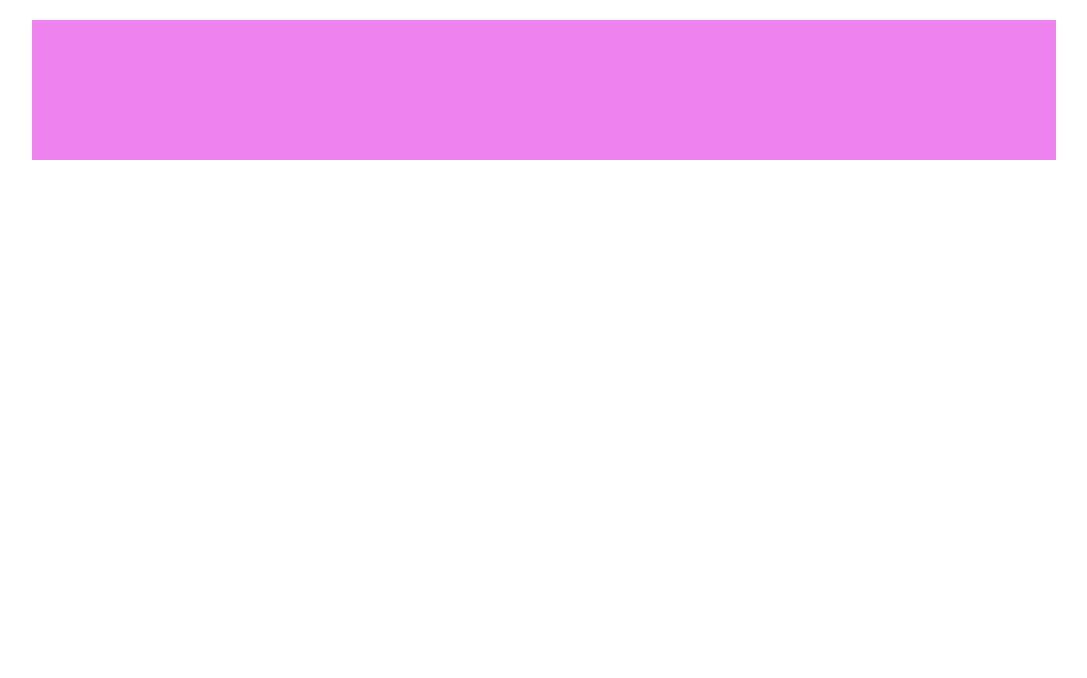
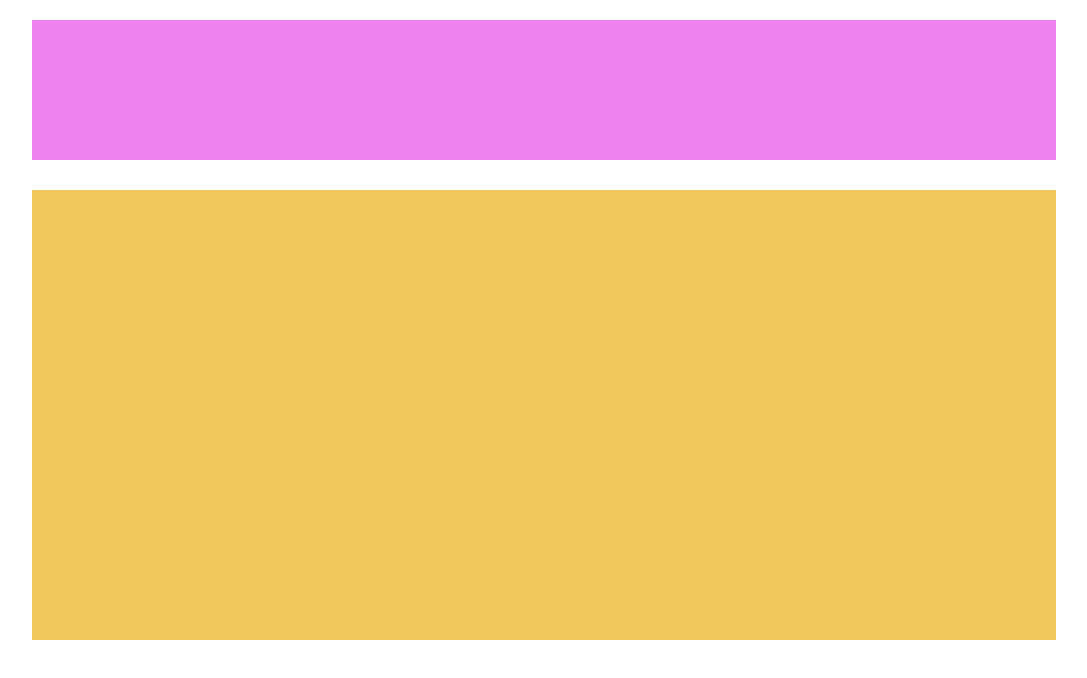
Before and after one commit to gloriaghe/htmlcss-struttura-wp, a plain HTML site: page index.html in a window 1280 px wide. Shown: the whole page, without its empty margins (96-1183 px from the left). Drawn offline with Linux system fonts and the light colour scheme.

Commit message:
parte superiore main

```diff
--- a/css/style.css
+++ b/css/style.css
@@ -16,3 +16,12 @@ header{
     /* debug */
     background-color: violet;
 }
+
+/* section */
+
+section{
+    height: 450px;
+    margin: 30px 0;
+    /* debug */
+    background-color: rgb(243, 201, 94);
+}
--- a/index.html
+++ b/index.html
@@ -14,10 +14,17 @@
         <header>
 
         </header>
+        <main>
 
-        <!-- contenitore prima parte-immagine -->
+            <!-- contenitore prima parte-immagine -->
+            <section>
 
-        <!-- contenitore con colonne  -->
+            </section>
+
+            <!-- contenitore con colonne  -->
+
+
+        </main>
 
         <!-- footer -->
 
```
